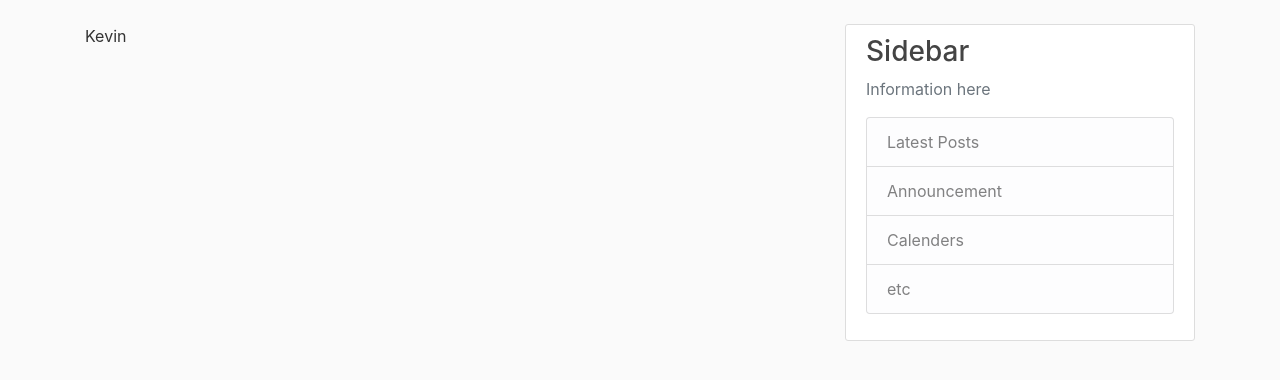
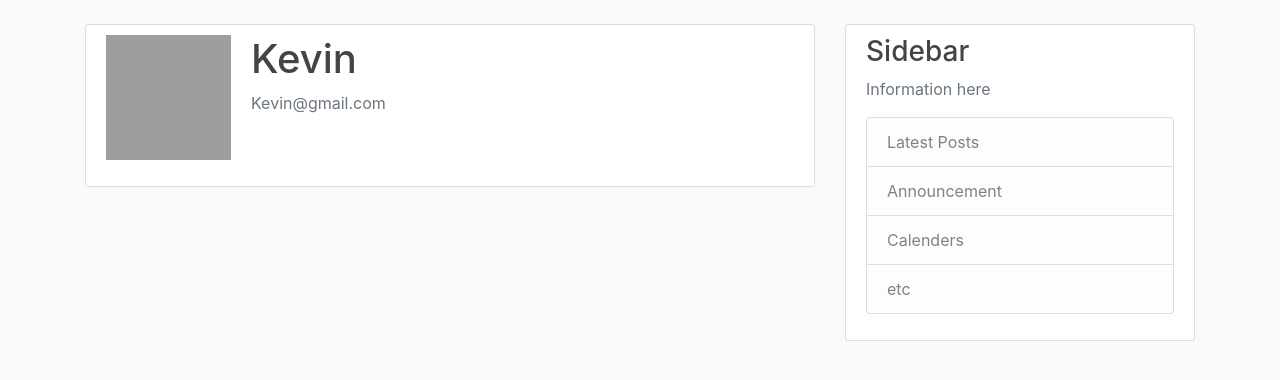
Before and after one commit to LeeKLTW/flask_blog, a Flask app: page /account in a window 1280 px wide. Shown: the part 56-436 px from the top of the page. Run offline with Flask 2, Linux system fonts and the light colour scheme; a user stored in the database is signed in; some libraries are stand-ins or nearby versions; grey boxes are pictures that could not be loaded.

Commit message:
account.html img_file, user_name, email

```diff
--- a/flask_blog/routes.py
+++ b/flask_blog/routes.py
@@ -73,4 +73,6 @@ def logout():
 @app.route("/account", methods=['GET', 'POST'])
 @login_required
 def account():
-    return render_template('account.html', title='Account')
+    print(f'./profile_pics/{current_user.image_file}')
+    img_file = url_for('static',filename=f'./profile_pics/{current_user.image_file}')
+    return render_template('account.html', title='Account', img_file=img_file)
--- a/flask_blog/templates/account.html
+++ b/flask_blog/templates/account.html
@@ -1,4 +1,13 @@
 {% extends "layout.html" %}
 {% block content %}
-    {{ current_user.username }}
+    <div class="content-section">
+        <div class="media">
+            <img class="rouned-circle account-img" src={{ img_file }}>
+            <div class="media-body">
+                <h2 class="account-heading">{{ current_user.username }}</h2>
+                <p class="text-secondary">{{ current_user.email }}</p>
+            </div>
+        </div>
+    </div>
+
 {% endblock content %}
```
